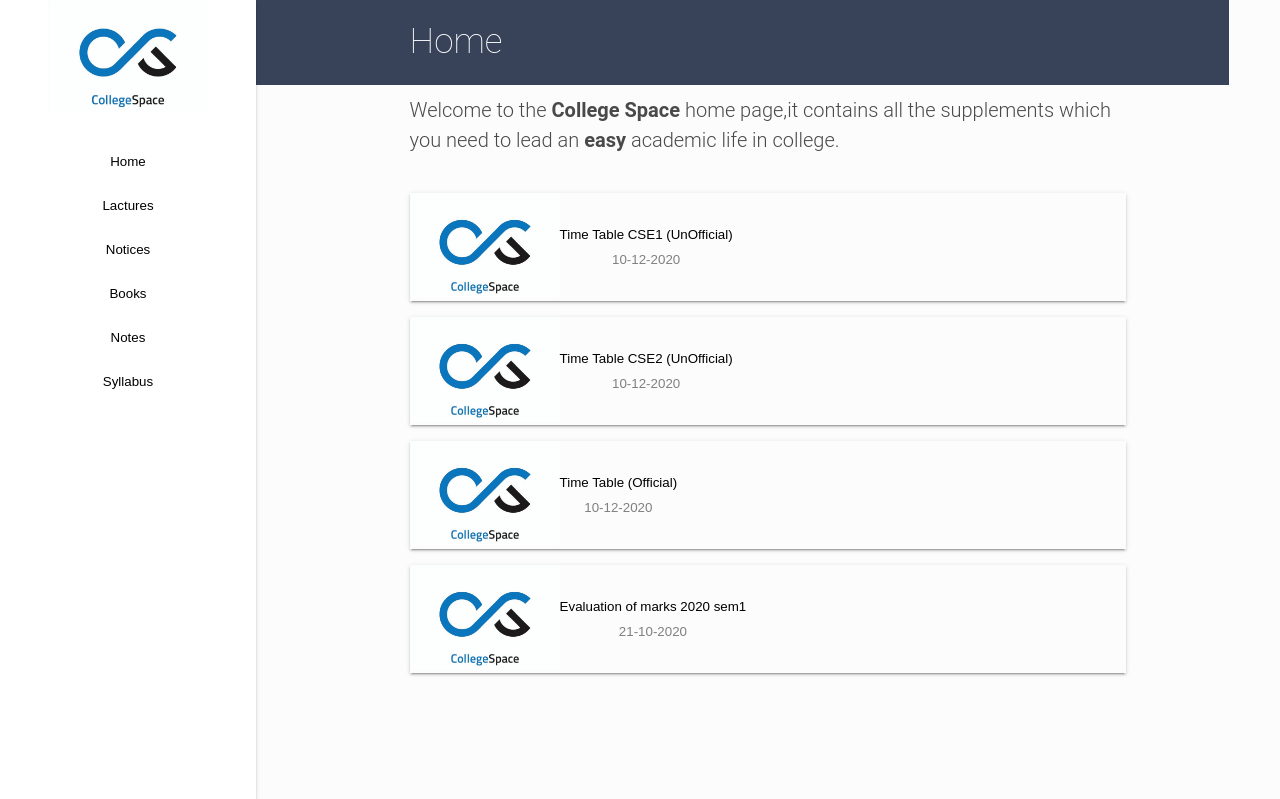
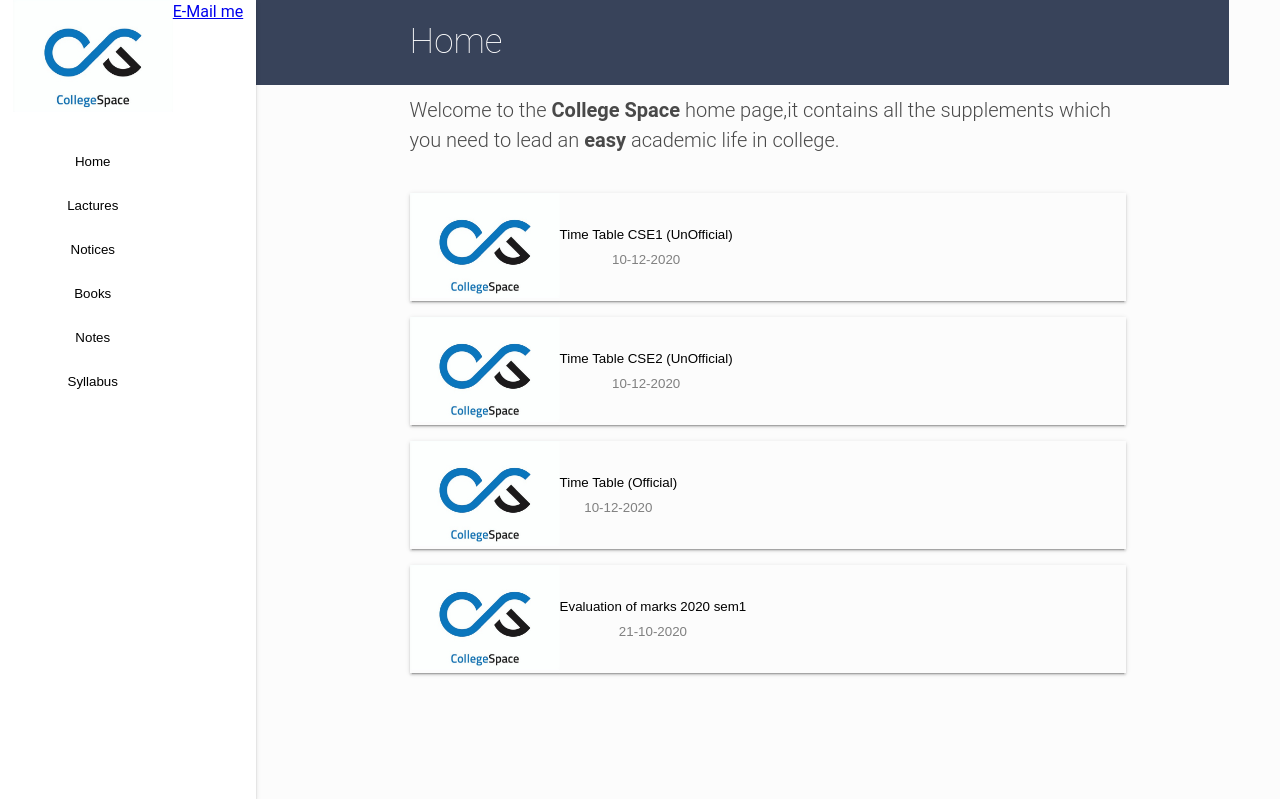
Before and after one commit to VikasKrGond/CollageSpace-NITP-CSE-2k20-24, a plain HTML site: page index.html in a window 1280 px wide. Drawn offline with Linux system fonts and the light colour scheme.

Commit message:
Update index.html

```diff
--- a/index.html
+++ b/index.html
@@ -19,6 +19,7 @@
                 <button onclick="sideMenuClicked('Home')">Home</button>
             </li>
         </ul>
+        <a href="mailto:YourMail@Mail.com"<button>E-Mail me</a>
     </div>
     <div class="main-div">
         <header>
```
